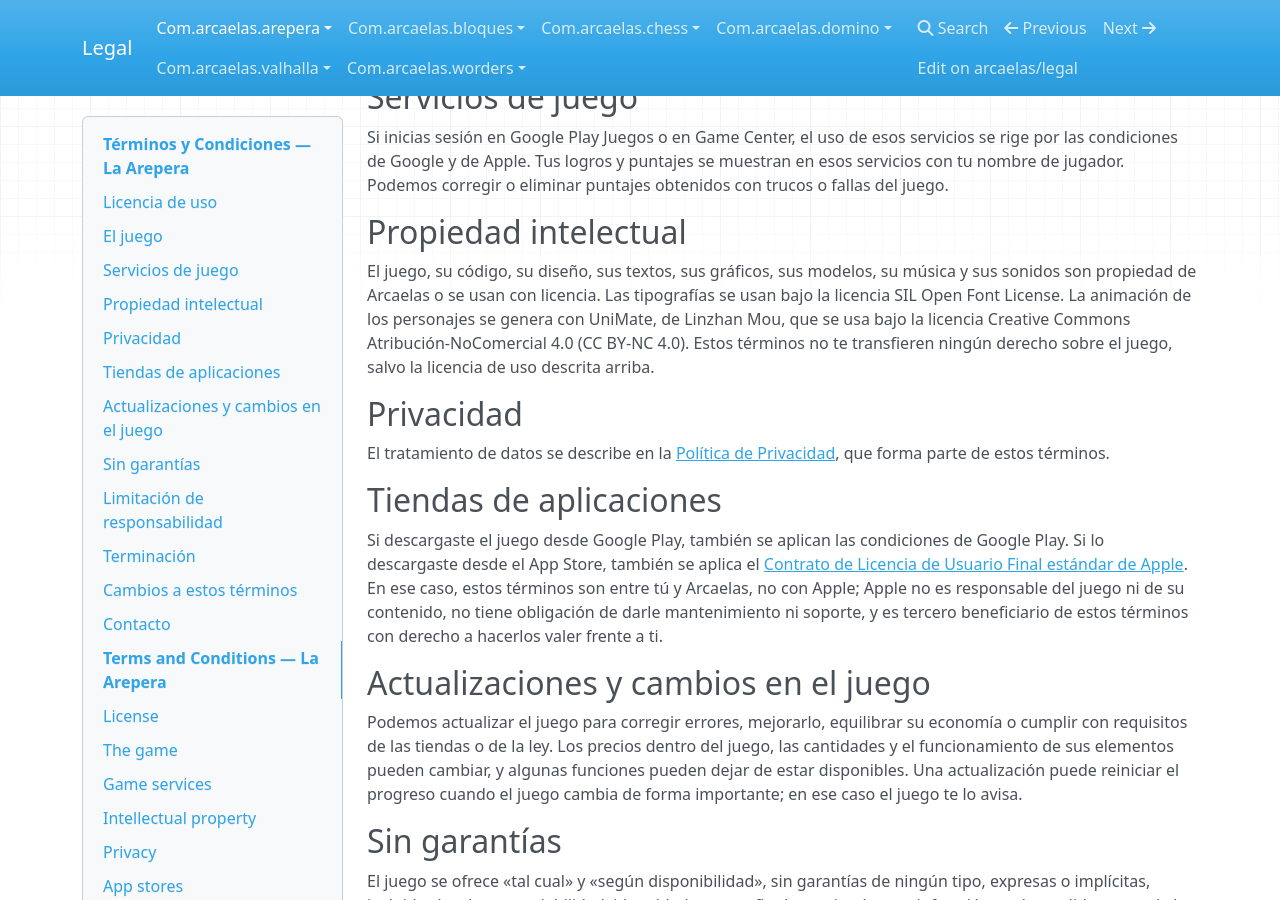
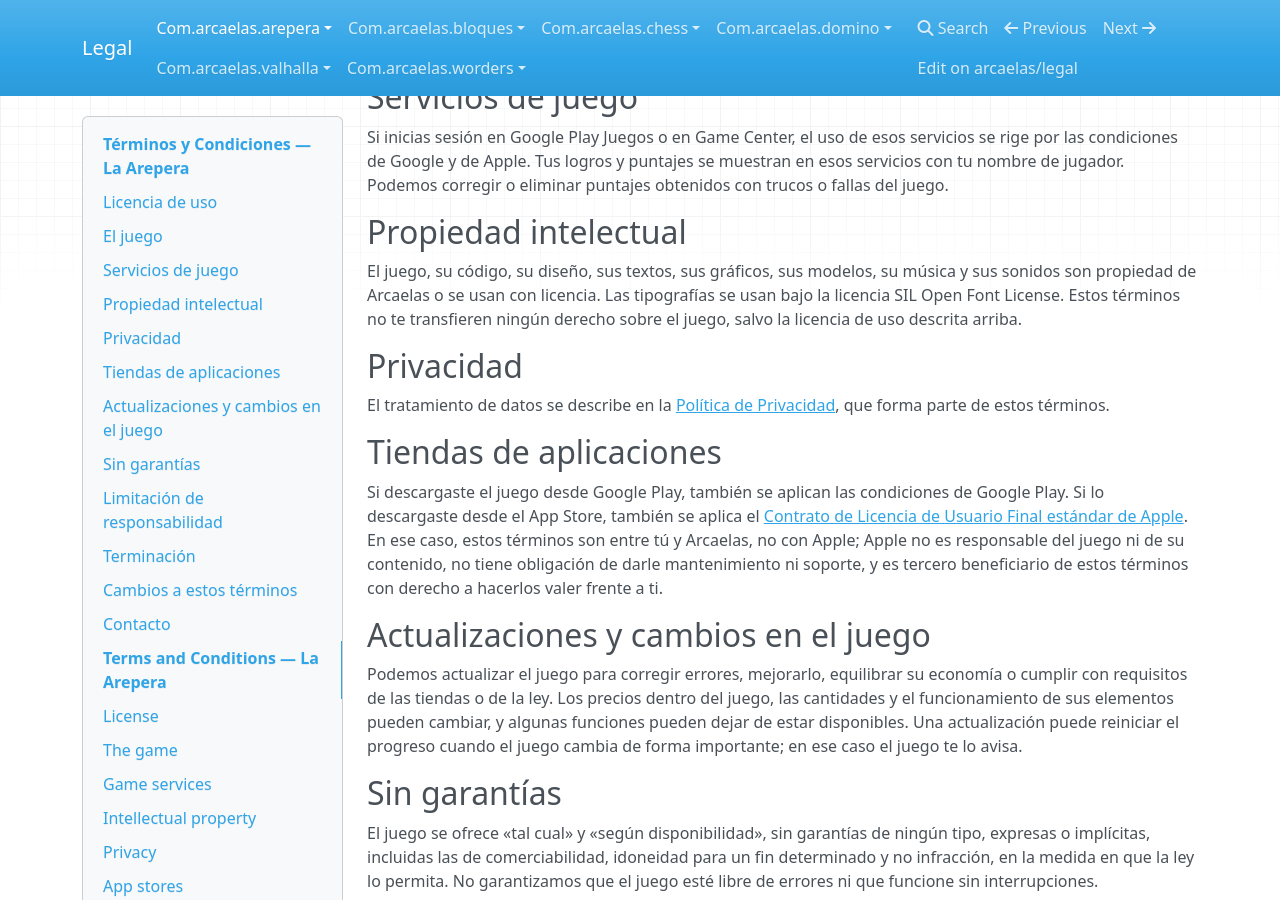
Before and after one commit to arcaelas/legal, an MkDocs documentation site: the page built from docs/com.arcaelas.arepera/terms/README.md, in a window 1280 px wide and 900 px high, scrolled down 821 px. Built offline with MkDocs 1.6.1, drawn with Linux system fonts in a browser that asks for light colours; nearby versions of some CDN libraries; some of the changed text lies outside the part shown.

Commit message:
docs: La Arepera: sin crédito a UniMate en los términos (#31)

```diff
--- a/docs/com.arcaelas.arepera/terms/README.md
+++ b/docs/com.arcaelas.arepera/terms/README.md
@@ -34,7 +34,7 @@ Si inicias sesión en Google Play Juegos o en Game Center, el uso de esos servic
 
 ## Propiedad intelectual
 
-El juego, su código, su diseño, sus textos, sus gráficos, sus modelos, su música y sus sonidos son propiedad de Arcaelas o se usan con licencia. Las tipografías se usan bajo la licencia SIL Open Font License. La animación de los personajes se genera con UniMate, de Linzhan Mou, que se usa bajo la licencia Creative Commons Atribución-NoComercial 4.0 (CC BY-NC 4.0). Estos términos no te transfieren ningún derecho sobre el juego, salvo la licencia de uso descrita arriba.
+El juego, su código, su diseño, sus textos, sus gráficos, sus modelos, su música y sus sonidos son propiedad de Arcaelas o se usan con licencia. Las tipografías se usan bajo la licencia SIL Open Font License. Estos términos no te transfieren ningún derecho sobre el juego, salvo la licencia de uso descrita arriba.
 
 ## Privacidad
 
@@ -100,7 +100,7 @@ If you sign in to Google Play Games or Game Center, the use of those services is
 
 ## Intellectual property
 
-The game, its code, design, texts, graphics, models, music and sounds are owned by Arcaelas or used under license. Fonts are used under the SIL Open Font License. Character animation is generated with UniMate, by Linzhan Mou, used under the Creative Commons Attribution-NonCommercial 4.0 license (CC BY-NC 4.0). These terms do not transfer to you any right over the game other than the license described above.
+The game, its code, design, texts, graphics, models, music and sounds are owned by Arcaelas or used under license. Fonts are used under the SIL Open Font License. These terms do not transfer to you any right over the game other than the license described above.
 
 ## Privacy
 
```
